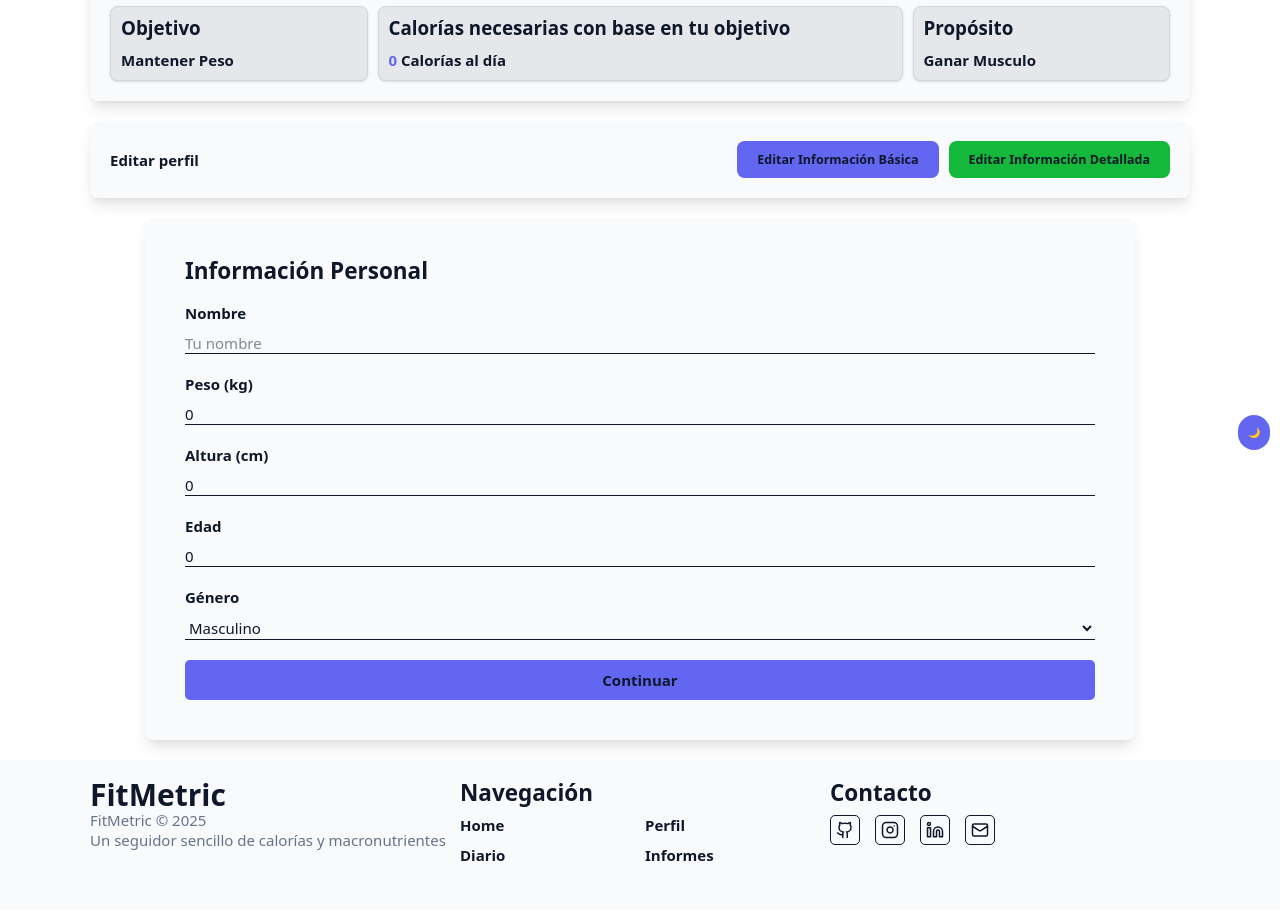
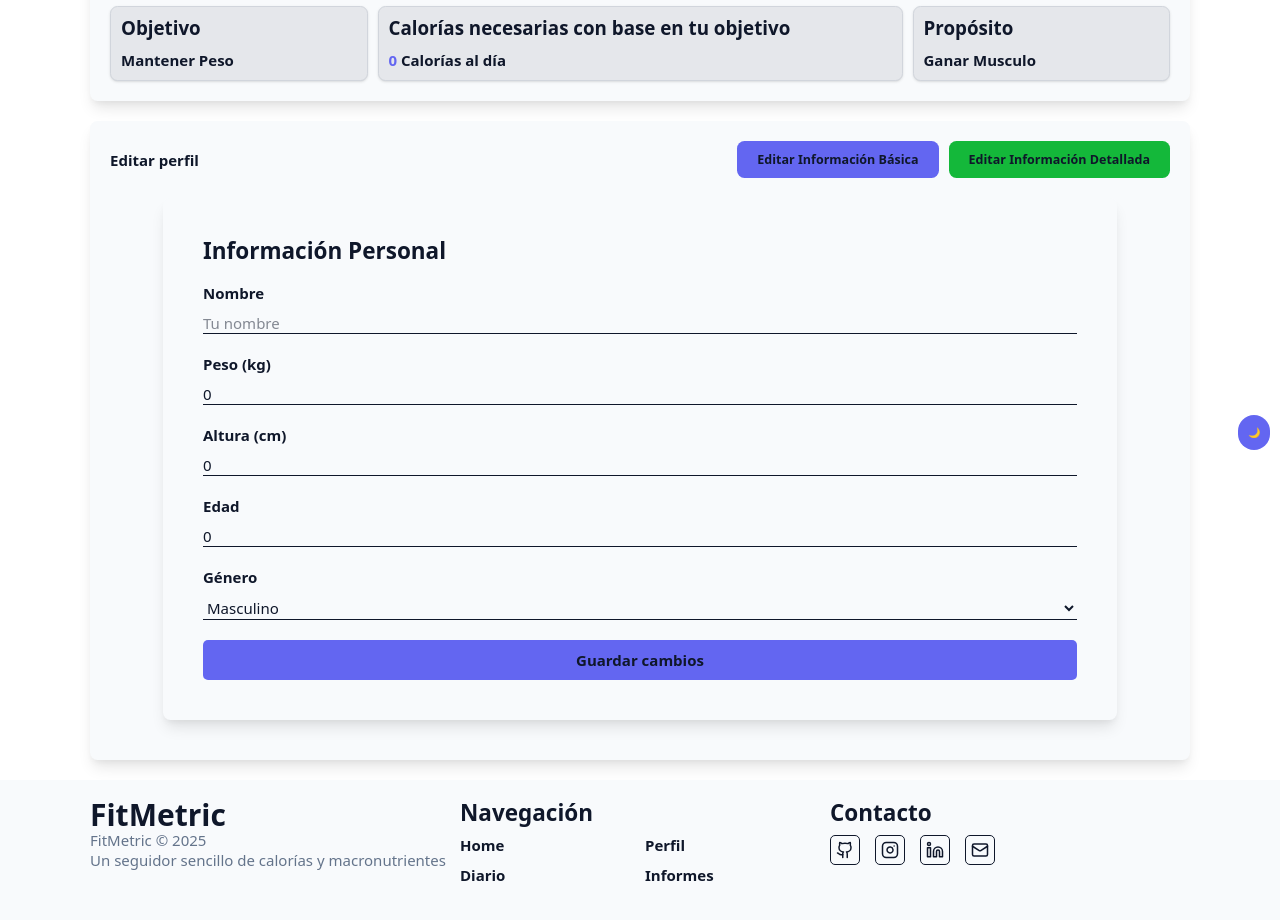
Before and after one commit to Jota-ato/FitMetric, a React (Vite) app: page /profile/edit-basic-info in a window 1280 px wide. Shown: the part 340-1260 px from the top of the page. Built offline with nearby package versions, Linux system fonts and the light colour scheme.

Commit message:
feat: xd

```diff
--- a/src/components/DetailInformationForm.tsx
+++ b/src/components/DetailInformationForm.tsx
@@ -96,7 +96,7 @@ export default function DetailInformationForm() {
                     </div>
 
                     <button type="submit" className="bg-primary text-main font-bold text-2xl p-4 w-full rounded-lg cursor-pointer hover:opacity-90 transition-opacity">
-                        Finalizar formulario
+                        {pathname === "/profile/edit-detail-info" ? "Guardar cambios" : "Finalizar formulario"}
                     </button>
                 </fieldset>
             </form>
--- a/src/components/Layout.tsx
+++ b/src/components/Layout.tsx
@@ -1,11 +1,19 @@
-import { Outlet } from "react-router"
+import { Outlet, useLocation, useNavigate } from "react-router"
 import Nav from "./Nav"
 import FloatingThemeButton from "./FloatingThemeButton"
 import Footer from "./Footer"
 import { useTheme } from "../hooks/useTheme"
+import { usePageStore } from "../stores/PageStore"
 
 export default function Layout() {
     useTheme()
+
+    const isBasic = usePageStore(state => state.isBasicInfoFull)
+    const { pathname } = useLocation()
+    const navigate = useNavigate()
+    if (!isBasic && pathname !== '/') {
+        navigate('/')
+    }
 
     return (
         <>
--- a/src/components/MeSectionComponents/MeComponent.tsx
+++ b/src/components/MeSectionComponents/MeComponent.tsx
@@ -60,7 +60,8 @@ export default function MeComponent() {
 
                 </div> {/* End of the grid*/}
             </div> {/* End of the card*/}
-            <div className="text-text-main bg-surface p-8 rounded-xl shadow-card my-8 flex flex-col md:flex-row justify-between items-center gap-4">
+            <div className="text-text-main bg-surface p-8 rounded-xl shadow-card my-8">
+                <div className="flex flex-col md:flex-row justify-between items-center gap-4">
                     <h2 className="text-2xl font-bold">Editar perfil</h2>
                     <div className="flex gap-4">
                         <button
@@ -73,7 +74,6 @@ export default function MeComponent() {
                         >Editar Información Detallada</button>
                     </div>
                 </div>
-            <div >
                 <Outlet />
             </div>
         </section>
--- a/src/components/RegistationForm.tsx
+++ b/src/components/RegistationForm.tsx
@@ -107,7 +107,7 @@ export default function RegistationForm() {
                     </div>
 
                     <button type="submit" className="bg-primary text-main font-bold text-2xl p-4 w-full rounded-lg cursor-pointer hover:opacity-90 transition-opacity">
-                        Continuar
+                        {pathname === "/profile/edit-basic-info" ? "Guardar cambios" : "Continuar"}
                     </button>
                 </fieldset>
             </form>
```
Lines whose indentation alone changed are shown as unchanged.
